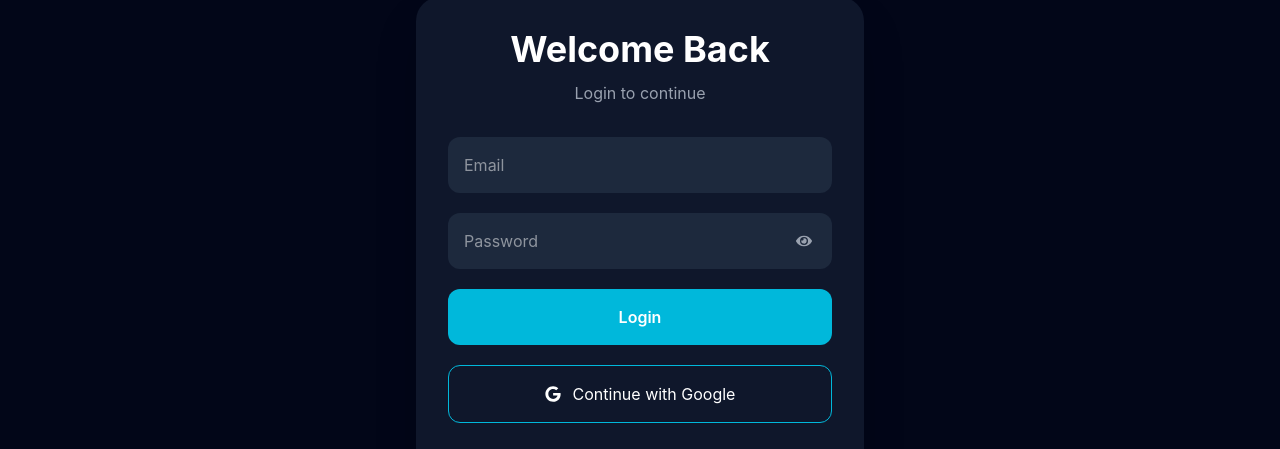
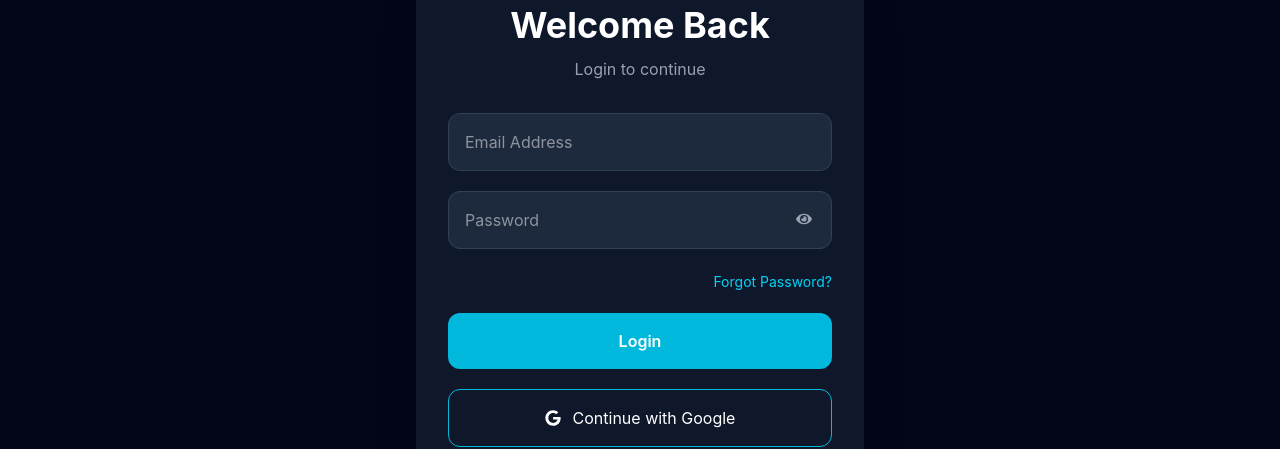
Before and after one commit to rafiulhasan1/Dev-Duo, a React (Vite) app: page /login in a window 1280 px wide. Shown: the part 146-595 px from the top of the page. Built offline with nearby package versions, Linux system fonts and the light colour scheme; no server answers.

Commit message:
added reset password

```diff
--- a/src/Pages/Login.jsx
+++ b/src/Pages/Login.jsx
@@ -1,47 +1,81 @@
-import { useContext, useState } from "react";
+import { useContext, useRef, useState } from "react";
 import { Link, useLocation, useNavigate } from "react-router-dom";
 import { AuthContext } from "../Provider/AuthProvider";
 import { FaEye, FaEyeSlash, FaGoogle } from "react-icons/fa";
 
 const Login = () => {
-  const { login, googleLogin } = useContext(AuthContext);
-
-  const [showPassword, setShowPassword] = useState(false);
+  const {
+    login,
+    googleLogin,
+    resetPassword,
+  } = useContext(AuthContext);
 
   const navigate = useNavigate();
   const location = useLocation();
 
   const from = location.state || "/";
 
-  const handleLogin = (e) => {
+  const emailRef = useRef();
+
+  const [showPassword, setShowPassword] = useState(false);
+  const [error, setError] = useState("");
+  const [success, setSuccess] = useState("");
+
+  const handleLogin = async (e) => {
     e.preventDefault();
+
+    setError("");
+    setSuccess("");
 
     const form = e.target;
 
     const email = form.email.value;
     const password = form.password.value;
 
-    login(email, password)
-      .then(() => {
-        navigate(from);
-      })
-      .catch((error) => {
-        alert(error.message);
-      });
+    try {
+      await login(email, password);
+
+      navigate(from);
+    } catch (err) {
+      setError(err.message);
+    }
   };
 
-  const handleGoogleLogin = () => {
-    googleLogin()
-      .then(() => {
-        navigate(from);
-      })
-      .catch((error) => {
-        alert(error.message);
-      });
+  const handleGoogleLogin = async () => {
+    setError("");
+
+    try {
+      await googleLogin();
+
+      navigate(from);
+    } catch (err) {
+      setError(err.message);
+    }
+  };
+
+  const handleForgotPassword = async () => {
+    setError("");
+    setSuccess("");
+
+    const email = emailRef.current.value.trim();
+
+    if (!email) {
+      return setError("Please enter your email first.");
+    }
+
+    try {
+      await resetPassword(email);
+
+      setSuccess(
+        "Password reset email has been sent. Please check your inbox."
+      );
+    } catch (err) {
+      setError(err.message);
+    }
   };
 
   return (
-    <div className="min-h-screen bg-slate-950 flex justify-center items-center px-5">
+    <div className="min-h-screen bg-slate-950 flex items-center justify-center px-5">
 
       <div className="w-full max-w-md bg-slate-900 rounded-3xl shadow-2xl p-8">
 
@@ -53,38 +87,73 @@ const Login = () => {
           Login to continue
         </p>
 
-        <form onSubmit={handleLogin} className="mt-8 space-y-5">
+        <form
+          onSubmit={handleLogin}
+          className="space-y-5 mt-8"
+        >
 
           <input
+            ref={emailRef}
+            type="email"
             name="email"
-            type="email"
-            placeholder="Email"
             required
-            className="w-full p-4 rounded-xl bg-slate-800 text-white outline-none"
+            placeholder="Email Address"
+            className="w-full p-4 rounded-xl bg-slate-800 text-white outline-none border border-slate-700 focus:border-cyan-400"
           />
 
           <div className="relative">
 
             <input
+              type={showPassword ? "text" : "password"}
               name="password"
-              type={showPassword ? "text" : "password"}
+              required
               placeholder="Password"
-              required
-              className="w-full p-4 rounded-xl bg-slate-800 text-white outline-none"
+              className="w-full p-4 rounded-xl bg-slate-800 text-white outline-none border border-slate-700 focus:border-cyan-400"
             />
 
             <button
               type="button"
-              onClick={() => setShowPassword(!showPassword)}
+              onClick={() =>
+                setShowPassword(!showPassword)
+              }
               className="absolute right-5 top-5 text-gray-400"
             >
-              {showPassword ? <FaEyeSlash /> : <FaEye />}
+              {showPassword ? (
+                <FaEyeSlash />
+              ) : (
+                <FaEye />
+              )}
             </button>
 
           </div>
 
+          <div className="text-right">
+
+            <button
+              type="button"
+              onClick={handleForgotPassword}
+              className="text-cyan-400 hover:underline text-sm"
+            >
+              Forgot Password?
+            </button>
+
+          </div>
+
+          {error && (
+            <p className="text-red-500 text-sm">
+              {error}
+            </p>
+          )}
+
+          {success && (
+            <p className="text-green-500 text-sm">
+              {success}
+            </p>
+          )}
+
           <button
-            className="w-full bg-cyan-500 hover:bg-cyan-600 text-white py-4 rounded-xl font-semibold"
+            type="submit"
+            className="w-full bg-cyan-500 hover:bg-cyan-600 text-white py-4 rounded-xl font-semibold transition"
           >
             Login
           </button>
@@ -93,7 +162,7 @@ const Login = () => {
 
         <button
           onClick={handleGoogleLogin}
-          className="w-full mt-5 border border-cyan-500 text-white py-4 rounded-xl flex justify-center items-center gap-3 hover:bg-cyan-500"
+          className="w-full mt-5 border border-cyan-500 py-4 rounded-xl text-white flex justify-center items-center gap-3 hover:bg-cyan-500 transition"
         >
           <FaGoogle />
           Continue with Google
--- a/src/Provider/AuthProvider.jsx
+++ b/src/Provider/AuthProvider.jsx
@@ -1,6 +1,5 @@
 import { createContext, useEffect, useState } from "react";
-import { getFirestore, doc, setDoc, serverTimestamp } from "firebase/firestore";
-import app from "../firebase/firebase.config";
+
 import {
   createUserWithEmailAndPassword,
   signInWithEmailAndPassword,
@@ -18,45 +17,36 @@ export const AuthContext = createContext();
 
 const googleProvider = new GoogleAuthProvider();
 
-const db = getFirestore(app);
-
 const AuthProvider = ({ children }) => {
   const [user, setUser] = useState(null);
-
   const [loading, setLoading] = useState(true);
 
   // Register
-
   const createUser = (email, password) => {
     return createUserWithEmailAndPassword(auth, email, password);
   };
 
   // Login
-
   const login = (email, password) => {
     return signInWithEmailAndPassword(auth, email, password);
   };
 
   // Google Login
-
   const googleLogin = () => {
     return signInWithPopup(auth, googleProvider);
   };
 
   // Forgot Password
-
   const resetPassword = (email) => {
     return sendPasswordResetEmail(auth, email);
   };
 
   // Update Profile
-
   const updateUser = (data) => {
     return updateProfile(auth.currentUser, data);
   };
 
   // Logout
-
   const logout = () => {
     return signOut(auth);
   };
@@ -64,7 +54,6 @@ const AuthProvider = ({ children }) => {
   useEffect(() => {
     const unsubscribe = onAuthStateChanged(auth, (currentUser) => {
       setUser(currentUser);
-
       setLoading(false);
     });
 
```
